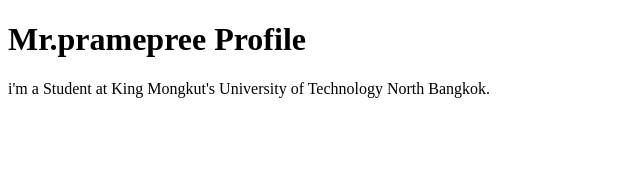
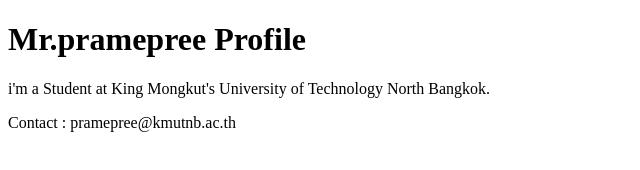
Before and after one commit to pramepree/github_desktop_project_year2, a plain HTML site: page index.html in a window 1280 px wide. Shown: the whole page, without its empty margins (0-640 px from the left). Drawn offline with Linux system fonts and the light colour scheme.

Commit message:
Add Contct me
Add Contct me

```diff
--- a/index.html
+++ b/index.html
@@ -1,13 +1,17 @@
 <!DOCTYPE html>
 <html lang="en">
+
 <head>
     <meta charset="UTF-8">
     <meta http-equiv="X-UA-Compatible" content="IE=edge">
     <meta name="viewport" content="width=device-width, initial-scale=1.0">
     <title>Document</title>
 </head>
+
 <body>
     <h1>Mr.pramepree Profile</h1>
     <p>i'm a Student at King Mongkut's University of Technology North Bangkok.</p>
+    <footer>Contact : pramepree@kmutnb.ac.th</footer>
 </body>
+
 </html>
```
